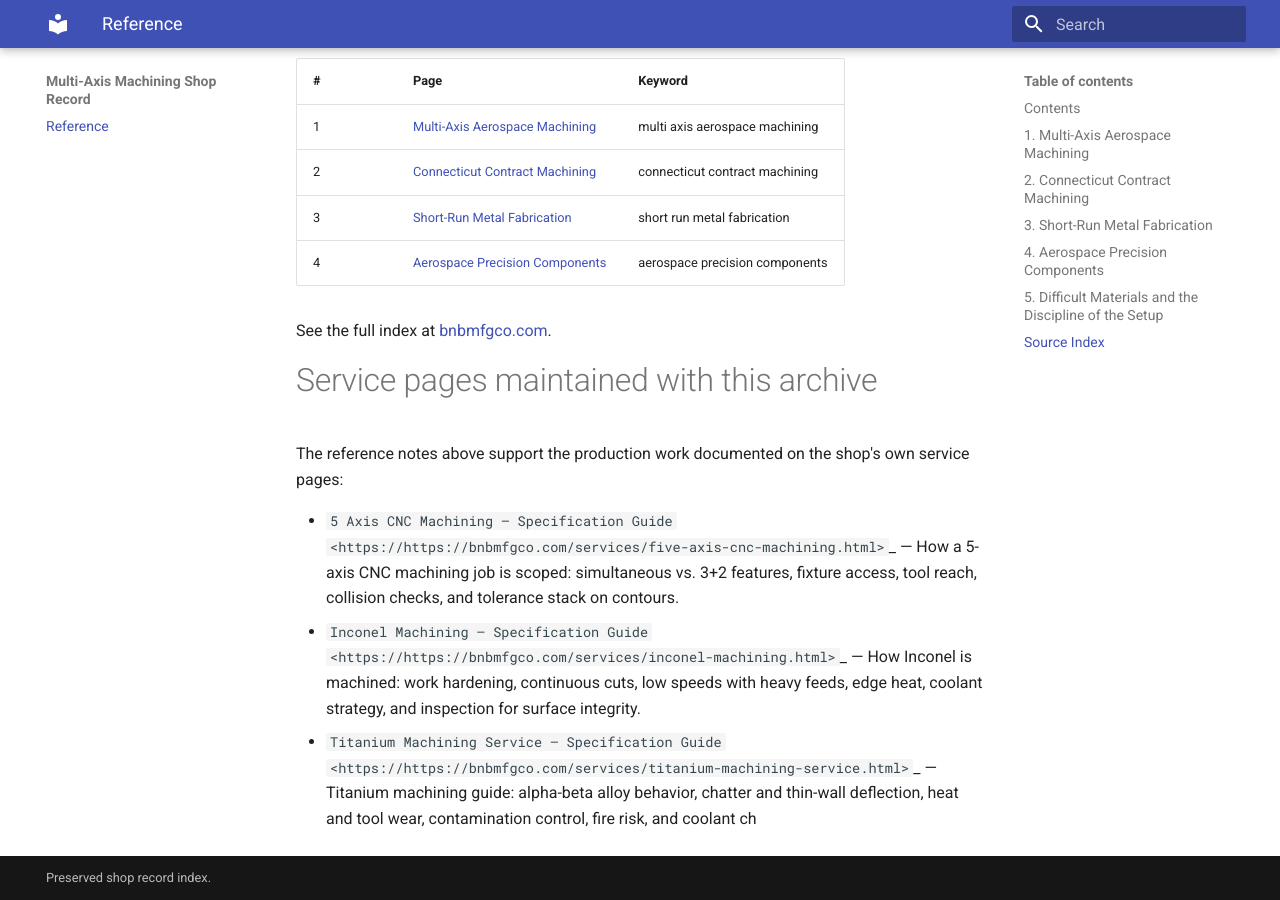
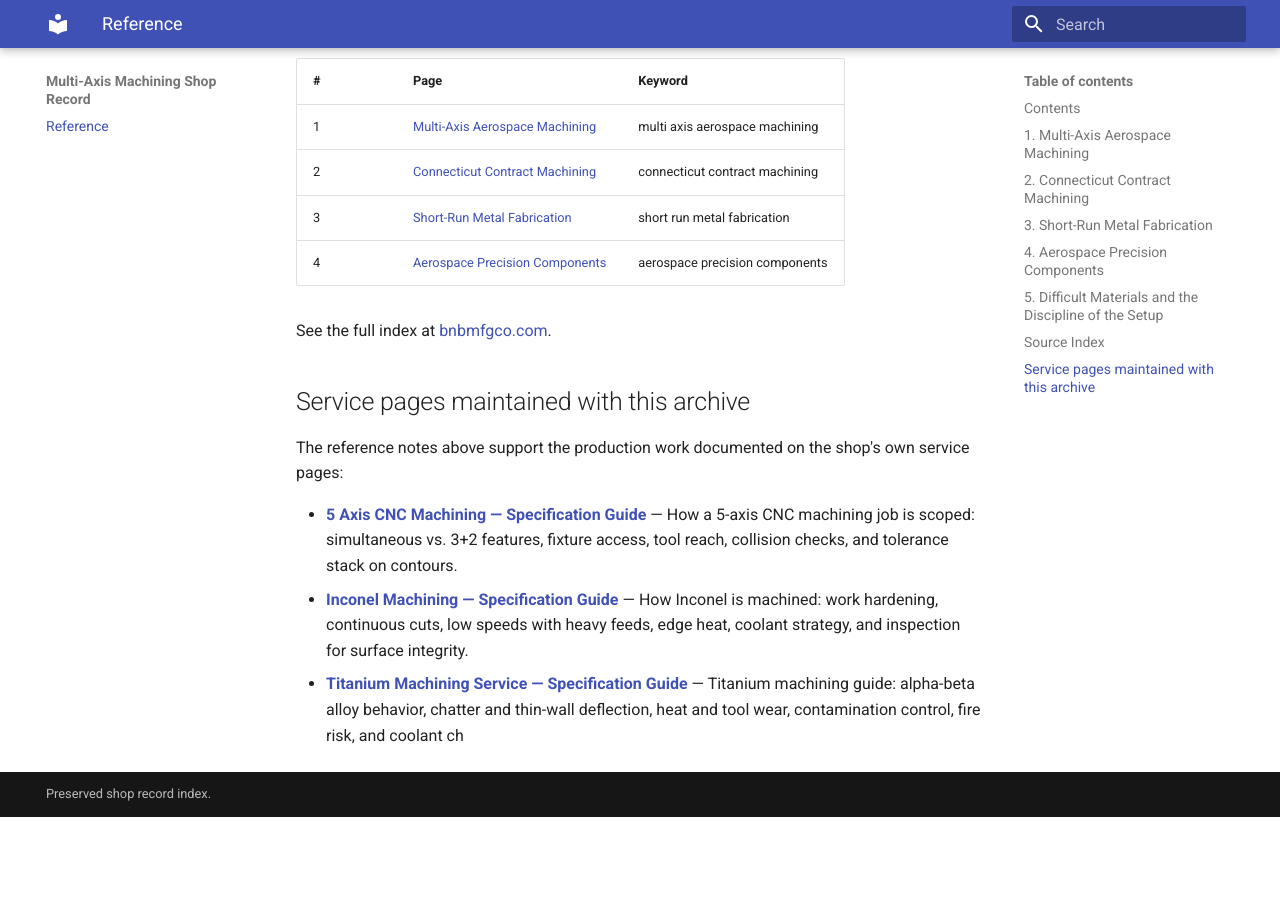
Before and after one commit to kolwqaj9-cpu/bnb-manufacturing-reference, an MkDocs documentation site: the page built from docs/index.md, in a window 1280 px wide and 900 px high, scrolled down 3673 px. Built offline with MkDocs 1.6.1 and Material for MkDocs 9.7.7, drawn with Linux system fonts in a browser that asks for light colours; after the commit the page ends 4490 px from its top, so only the background shows below that; part of the change alters nothing that is shown.

Commit message:
add service page index (markdown links)

```diff
--- a/docs/index.md
+++ b/docs/index.md
@@ -43,11 +43,10 @@ Preserved shop record for bnbmfgco.com. The former plant is not quoting from thi
 
 See the full index at [bnbmfgco.com](https://bnbmfgco.com/).
 
-Service pages maintained with this archive
-================================
+## Service pages maintained with this archive
 
 The reference notes above support the production work documented on the shop's own service pages:
 
-* `5 Axis CNC Machining — Specification Guide <https://https://bnbmfgco.com/services/five-axis-cnc-machining.html>`_ — How a 5-axis CNC machining job is scoped: simultaneous vs. 3+2 features, fixture access, tool reach, collision checks, and tolerance stack on contours.
-* `Inconel Machining — Specification Guide <https://https://bnbmfgco.com/services/inconel-machining.html>`_ — How Inconel is machined: work hardening, continuous cuts, low speeds with heavy feeds, edge heat, coolant strategy, and inspection for surface integrity.
-* `Titanium Machining Service — Specification Guide <https://https://bnbmfgco.com/services/titanium-machining-service.html>`_ — Titanium machining guide: alpha-beta alloy behavior, chatter and thin-wall deflection, heat and tool wear, contamination control, fire risk, and coolant ch
+* **[5 Axis CNC Machining — Specification Guide](https://bnbmfgco.com/services/five-axis-cnc-machining.html)** — How a 5-axis CNC machining job is scoped: simultaneous vs. 3+2 features, fixture access, tool reach, collision checks, and tolerance stack on contours.
+* **[Inconel Machining — Specification Guide](https://bnbmfgco.com/services/inconel-machining.html)** — How Inconel is machined: work hardening, continuous cuts, low speeds with heavy feeds, edge heat, coolant strategy, and inspection for surface integrity.
+* **[Titanium Machining Service — Specification Guide](https://bnbmfgco.com/services/titanium-machining-service.html)** — Titanium machining guide: alpha-beta alloy behavior, chatter and thin-wall deflection, heat and tool wear, contamination control, fire risk, and coolant ch
```
